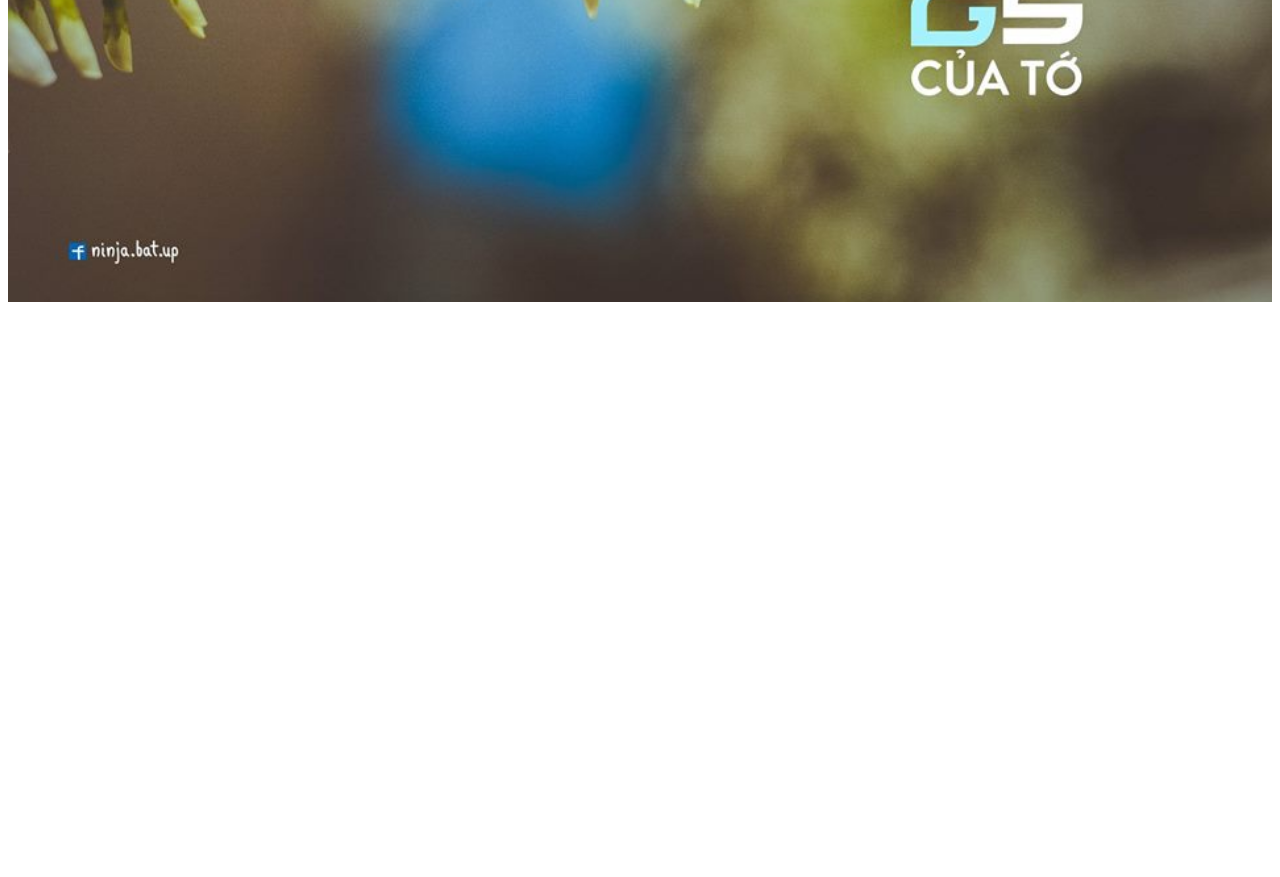
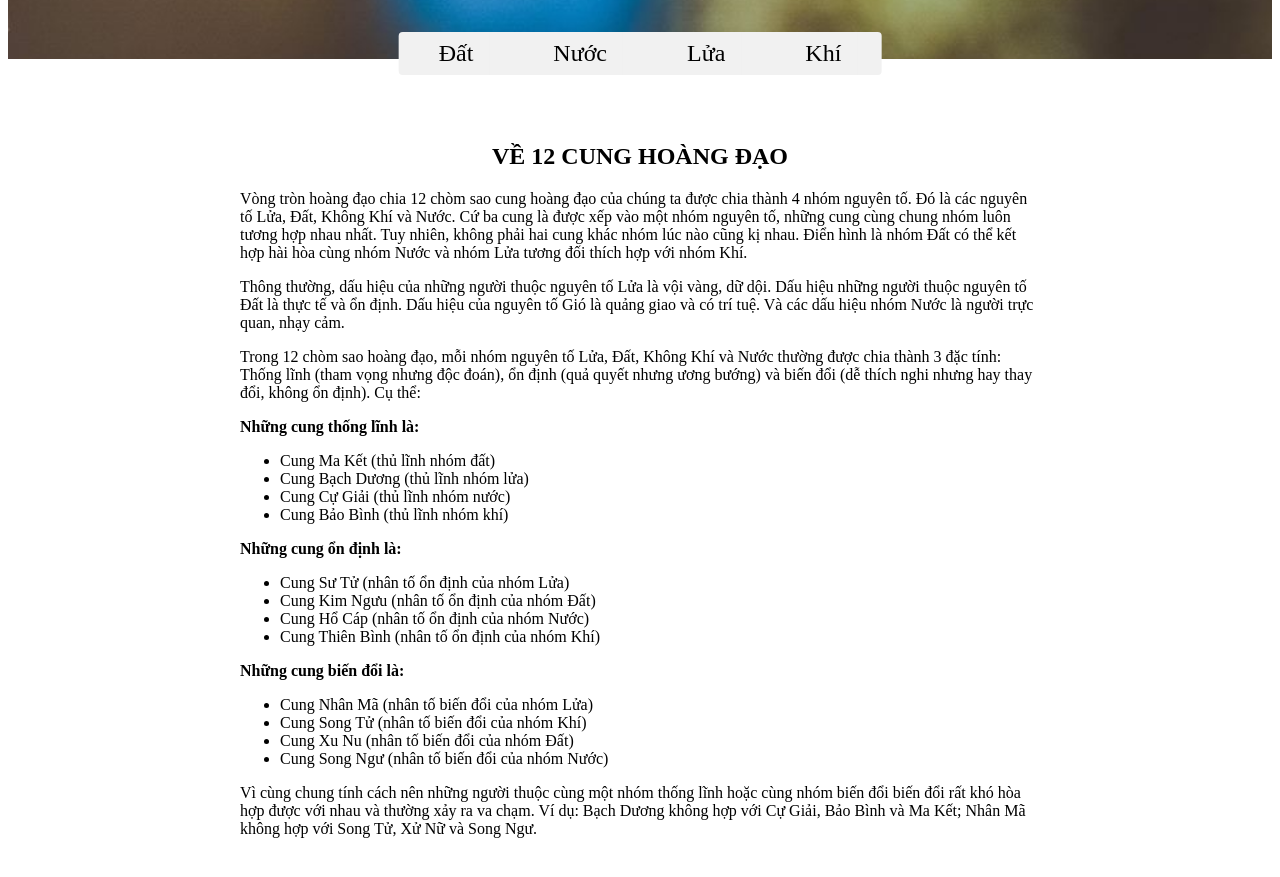
Before and after one commit to tranquynhhsgs/tranquynhhsgs.github.io, a plain HTML site: page index.html in a window 1280 px wide. Shown: the part 549-1426 px from the top of the page. Before the commit the page ends 859 px from the top, so only its background shows below. Drawn offline with Linux system fonts and the light colour scheme.

Commit message:
Finish frontpage

```diff
--- a/index.css
+++ b/index.css
@@ -1,7 +1,9 @@
 .background {
-    width:100%;
-    height:auto;
-    vertical-align:middle;
+    width: 100%;
+    height: 600px;
+    vertical-align: middle;
+    margin: auto;
+    object-fit: cover;
 }
 
 .header {
@@ -19,8 +21,52 @@
     transform: translate(-50%, -50%);
     -ms-transform: translate(-50%, -50%);
     padding: 12px 24px;
-    border:1px solid #ccc;
+    border: 1px solid #ccc;
     letter-spacing: 4px;
     color: #f1f1f1;
-    font: century;
+    font-family: century;
 }
+
+.navbar {
+    display: inline-block;
+    width: auto;
+    color: #000 !important;
+    background-color: #f1f1f1;
+    position: absolute;
+    left: 50%;
+    transform: translate(-50%, 0%);
+    -ms-transform: translate(-50%, 0%);
+    border-radius: 4px;
+}
+
+.navbutton {
+    padding: 8px 16px;
+    float: left;
+    width: auto;
+    border: none;
+    outline: 0;
+    border: none;
+    vertical-align: middle;
+    overflow: hidden;
+    text-decoration: none;
+    color: inherit;
+    background-color: inherit;
+    text-align: center;
+    cursor: pointer;
+    white-space: nowrap;
+    margin-left: 1em;
+    margin-right: 1em;
+    font-size: 24px;
+}
+
+.title{
+    text-align: center;
+}
+
+.text {
+    margin-left: auto;
+    margin-right: auto;
+    max-width: 800px;
+    padding-top:64px;
+    padding-bottom:64px;
+}
--- a/index.html
+++ b/index.html
@@ -1,27 +1,104 @@
 <!DOCTYPE html>
 <html lang="en">
     <title>W3.CSS Template</title>
-<meta charset="UTF-8">
-<meta name="viewport" content="width=device-width, initial-scale=1">
-<link rel="stylesheet" href="https://fonts.googleapis.com/css?family=Inconsolata">
-<link rel="stylesheet" href="index.css">
+    <meta charset="UTF-8" />
+    <meta name="viewport" content="width=device-width, initial-scale=1" />
+    <link
+        rel="stylesheet"
+        href="https://fonts.googleapis.com/css?family=Inconsolata"
+    />
+    <link rel="stylesheet" href="index.css" />
     <body>
-
         <!-- Header -->
         <header class="header">
             <a href="https://tranquynhhsgs.github.io">
-    <img class="background" src="Untitled.png" alt="Header">
+                <img class="background" src="Untitled.png" alt="Header" />
             </a>
             <div class="display-middle">
-    <h1 style="font-size: 48px">
-        Trần Quỳnh
-    </h1>
+                <h1 style="font-size: 48px">Trần Quỳnh</h1>
                 <h3>11A1 Toán</h3>
                 <h2 style="font-style: italic">
                     High School for Gifted Students
                 </h2>
             </div>
+            <!-- Navbar (placed at the bottom of the header image) -->
+            <div class="navbar" style="bottom:-16px">
+                <a
+                    href="https://tranquynhhsgs.github.io/earth.html"
+                    class="navbutton"
+                    >Đất</a
+                >
+                <a
+                    href="https://tranquynhhsgs.github.io/water.html"
+                    class="navbutton"
+                    >Nước</a
+                >
+                <a
+                    href="https://tranquynhhsgs.github.io/fire.html"
+                    class="navbutton"
+                    >Lửa</a
+                >
+                <a
+                    href="https://tranquynhhsgs.github.io/air.html"
+                    class="navbutton"
+                    >Khí</a
+                >
+            </div>
         </header>
 
+        <div class="text" style="font-size:16px">
+            <h2 style="text-align:center">VỀ 12 CUNG HOÀNG ĐẠO</h2>
+            <p>
+                Vòng tròn hoàng đạo chia 12 chòm sao cung hoàng đạo của chúng ta
+                được chia thành 4 nhóm nguyên tố. Đó là các nguyên tố Lửa, Đất,
+                Không Khí và Nước. Cứ ba cung là được xếp vào một nhóm nguyên
+                tố, những cung cùng chung nhóm luôn tương hợp nhau nhất. Tuy
+                nhiên, không phải hai cung khác nhóm lúc nào cũng kị nhau. Điển
+                hình là nhóm Đất có thể kết hợp hài hòa cùng nhóm Nước và nhóm
+                Lửa tương đối thích hợp với nhóm Khí.
+            </p>
+            <p>
+                Thông thường, dấu hiệu của những người thuộc nguyên tố Lửa là
+                vội vàng, dữ dội. Dấu hiệu những người thuộc nguyên tố Đất là
+                thực tế và ổn định. Dấu hiệu của nguyên tố Gió là quảng giao và
+                có trí tuệ. Và các dấu hiệu nhóm Nước là người trực quan, nhạy
+                cảm.
+            </p>
+            <p>
+                Trong 12 chòm sao hoàng đạo, mỗi nhóm nguyên tố Lửa, Đất, Không
+                Khí và Nước thường được chia thành 3 đặc tính: Thống lĩnh (tham
+                vọng nhưng độc đoán), ổn định (quả quyết nhưng ương bướng) và
+                biến đổi (dễ thích nghi nhưng hay thay đổi, không ổn định). Cụ
+                thể:
+            </p>
+            <b>Những cung thống lĩnh là:</b>
+            <ul>
+                <li>Cung Ma Kết (thủ lĩnh nhóm đất)</li>
+                <li>Cung Bạch Dương (thủ lĩnh nhóm lửa)</li>
+                <li>Cung Cự Giải (thủ lĩnh nhóm nước)</li>
+                <li>Cung Bảo Bình (thủ lĩnh nhóm khí)</li>
+            </ul>
+            <b>Những cung ổn định là:</b>
+            <ul>
+                <li>Cung Sư Tử (nhân tố ổn định của nhóm Lửa)</li>
+                <li>Cung Kim Ngưu (nhân tố ổn định của nhóm Đất)</li>
+                <li>Cung Hổ Cáp (nhân tố ổn định của nhóm Nước)</li>
+                <li>Cung Thiên Bình (nhân tố ổn định của nhóm Khí)</li>
+            </ul>
+            <b>Những cung biến đổi là:</b>
+            <ul>
+                <li>Cung Nhân Mã (nhân tố biến đổi của nhóm Lửa)</li>
+                <li>Cung Song Tử (nhân tố biến đổi của nhóm Khí)</li>
+                <li>Cung Xu Nu (nhân tố biến đổi của nhóm Đất)</li>
+                <li>Cung Song Ngư (nhân tố biến đổi của nhóm Nước)</li>
+            </ul>
+            <p>
+                Vì cùng chung tính cách nên những người thuộc cùng một nhóm
+                thống lĩnh hoặc cùng nhóm biến đổi biến đổi rất khó hòa hợp được
+                với nhau và thường xảy ra va chạm. Ví dụ: Bạch Dương không hợp
+                với Cự Giải, Bảo Bình và Ma Kết; Nhân Mã không hợp với Song Tử,
+                Xử Nữ và Song Ngư.
+            </p>
+        </div>
     </body>
 </html>
```
Lines whose indentation alone changed are shown as unchanged.
